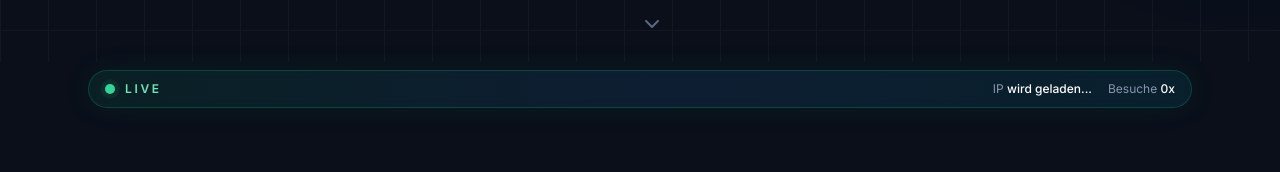
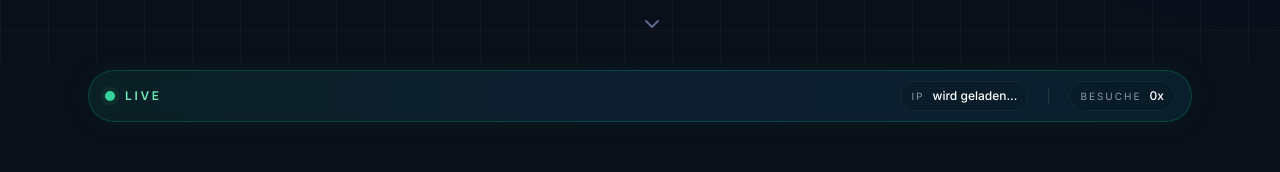
Before and after one commit to uv-code/IT-administration--Portofolio, a React (Vite) app in the folder project/: page / in a window 1280 px wide. Shown: the part 738-910 px from the top of the page. Built offline with nearby package versions, Linux system fonts and the light colour scheme; no server answers.

Commit message:
Finalize horizontal live status bar

```diff
--- a/project/src/App.tsx
+++ b/project/src/App.tsx
@@ -343,7 +343,7 @@ function VisitorInfo() {
   return (
     <section className="py-2">
       <div className="mx-auto max-w-6xl px-5 sm:px-6">
-        <div className="flex w-full items-center justify-between gap-3 rounded-full border border-emerald-500/25 bg-gradient-to-r from-emerald-500/10 via-accent-500/10 to-cyan-500/10 px-4 py-2.5 text-xs text-ink-200 shadow-[0_0_30px_rgba(16,185,129,0.08)] backdrop-blur-sm">
+        <div className="flex w-full flex-col gap-2 rounded-full border border-emerald-500/25 bg-gradient-to-r from-emerald-500/10 via-accent-500/10 to-cyan-500/10 px-4 py-2.5 text-xs text-ink-200 shadow-[0_0_30px_rgba(16,185,129,0.08)] backdrop-blur-sm sm:flex-row sm:items-center sm:justify-between">
           <div className="flex items-center gap-2.5">
             <span className="relative flex h-2.5 w-2.5">
               <span className="absolute inline-flex h-full w-full animate-ping rounded-full bg-emerald-400 opacity-75" />
@@ -352,13 +352,16 @@ function VisitorInfo() {
             <span className="font-semibold uppercase tracking-[0.22em] text-emerald-300">Live</span>
           </div>
 
-          <div className="flex flex-wrap items-center justify-end gap-4 text-[11px] sm:text-xs">
-            <div>
-              <span className="text-ink-400">IP</span>{' '}
+          <div className="flex items-center gap-3 sm:gap-5">
+            <div className="flex items-center gap-2 rounded-full border border-white/5 bg-black/10 px-2.5 py-1.5">
+              <span className="text-[10px] uppercase tracking-[0.2em] text-ink-400">IP</span>
               <span className="font-medium text-white">{visitorIp || 'wird geladen...'}</span>
             </div>
-            <div>
-              <span className="text-ink-400">Besuche</span>{' '}
+
+            <div className="h-4 w-px bg-white/10" aria-hidden="true" />
+
+            <div className="flex items-center gap-2 rounded-full border border-white/5 bg-black/10 px-2.5 py-1.5">
+              <span className="text-[10px] uppercase tracking-[0.2em] text-ink-400">Besuche</span>
               <span className="font-medium text-white">{totalVisits}x</span>
             </div>
           </div>
```
